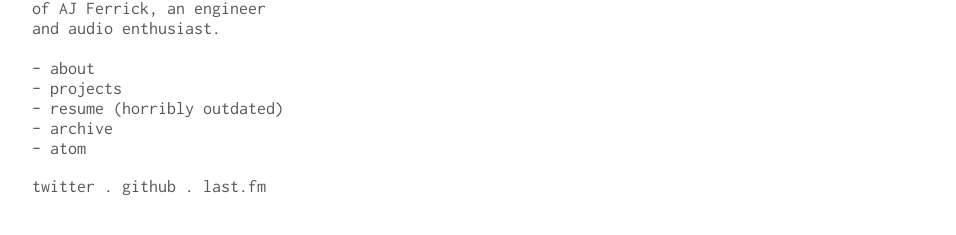
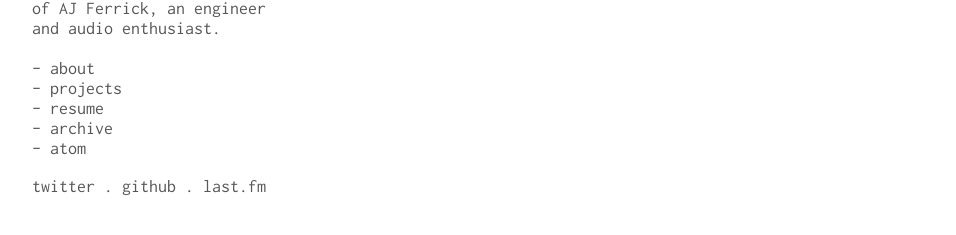
Before and after one commit to ajferrick/blog, a Jekyll site: the page built from projects/index.html, in a window 1280 px wide. Shown: the part 152-387 px from the top of the page, without its empty margins (18-974 px from the left). Built offline with Jekyll 4.4.1, drawn with Linux system fonts in a browser that asks for light colours; nearby versions of some CDN libraries.

Commit message:
Now no longer horribly outdated, I think

```diff
--- a/_layouts/default.html
+++ b/_layouts/default.html
@@ -22,7 +22,7 @@
             <ul>
                 <li>- <a href="/about">about</a></li>
                 <li>- <a href="/projects">projects</a></li>
-                <li>- <a href="https://www.dropbox.com/s/cg2m3m87alufn5b/ajferrick_resume.pdf">resume (horribly outdated)</a>
+                <li>- <a href="https://www.dropbox.com/s/cg2m3m87alufn5b/ajferrick_resume.pdf">resume</a>
                 <li>- <a href="/archive">archive</a></li>
                 <li>- <a href="/feeds/atom.xml">atom</a></li>
             </ul>
```
